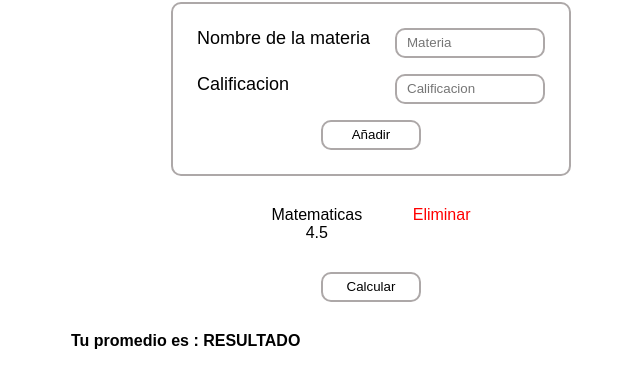
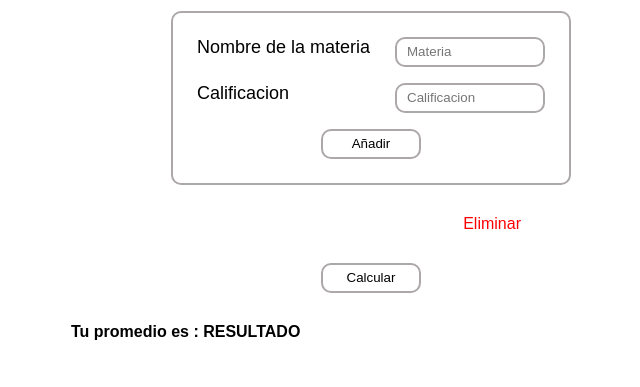
Before and after one commit to veraBytte/calculadora, a plain HTML site: page index.html in a window 1280 px wide. Both pictures are taken after a click on the button "Añadir". Shown: the part 257-644 px from the top of the page, without its empty margins (269-909 px from the left). Drawn offline with Linux system fonts and the light colour scheme; a web font is replaced by a local one.

Commit message:
:zap: Ejercicio funcionando

```diff
--- a/calcularoda.js
+++ b/calcularoda.js
@@ -4,12 +4,18 @@ let matematicas = 0;
 let ingles = 0;
 let geografia = 0;
 
+
+
 function agregarInfo() {
-    const materiainput=document.getElementById('materia').value
-     materias=materiainput
-    const notasinput=document.getElementById('calificaciones').value
-     notas.push(parseInt(notasinput))
-     console.log(materias ,notas)
+    const materiainput = document.getElementById('materia').value
+    materias = materiainput
+
+    const notasinput = document.getElementById('calificaciones').value
+    notas.push(parseInt(notasinput,notasinput))
+
+    imprimirInfo(materiainput,notasinput)
+
+    console.log(materias ,notasinput)
 }
 
 function calcularPromedio() {
@@ -38,3 +44,26 @@ function calcularPromedio() {
         console.log('no válido');
     }
 }
+
+function imprimirInfo(valorMateria,valorNota) {
+    const contenedorInfo = document.createElement('div')
+    contenedorInfo.classList.add('informacion-notas')
+
+    const mostrarMateria = document.createElement('p')
+    const mostrarNota = document.createElement('p')
+
+    const opcionEliminar = document.createElement('span')
+    opcionEliminar.classList.add('opcion-eliminar')
+
+    mostrarMateria.textContent = valorMateria
+    mostrarNota.textContent = valorNota
+    opcionEliminar.textContent = 'Eliminar'
+
+    //Construccion HTML
+    const contenedorInfoNotas = document.querySelector('.contenedor-informacion-notas')
+
+
+    contenedorInfo.append(mostrarMateria,mostrarNota,opcionEliminar)
+
+    contenedorInfoNotas.appendChild(contenedorInfo)
+}
--- a/index.html
+++ b/index.html
@@ -29,11 +29,13 @@
 
         <div class="contenedor-informacion-notas">
 
-            <div class="informacion-notas">
+            <!-- <div class="informacion-notas">
                 <p>Matematicas</p>
                 <p>4.5</p>
-            </div>
-            <span class="opcion-eliminar">Eliminar</span>
+                <span class="opcion-eliminar">Eliminar</span>
+            </div> -->
+
+
         </div>
         <button class="boton" onclick="calcularPromedio()">Calcular</button>
         <p class="resultado">Tu promedio es : <span>RESULTADO</span> </p>
--- a/style.css
+++ b/style.css
@@ -80,15 +80,17 @@ label{
     justify-content: space-evenly;
     font-size: 1.6rem;
     vertical-align: center;
+    flex-direction: column;
 }
 
 .opcion-eliminar{
     color: red;
+    cursor: pointer;
 }
 
 .informacion-notas{
-    text-align: center;
-    align-self: center;
+    display: flex;
+    justify-content: space-between;
 }
 
 .resultado{
```
